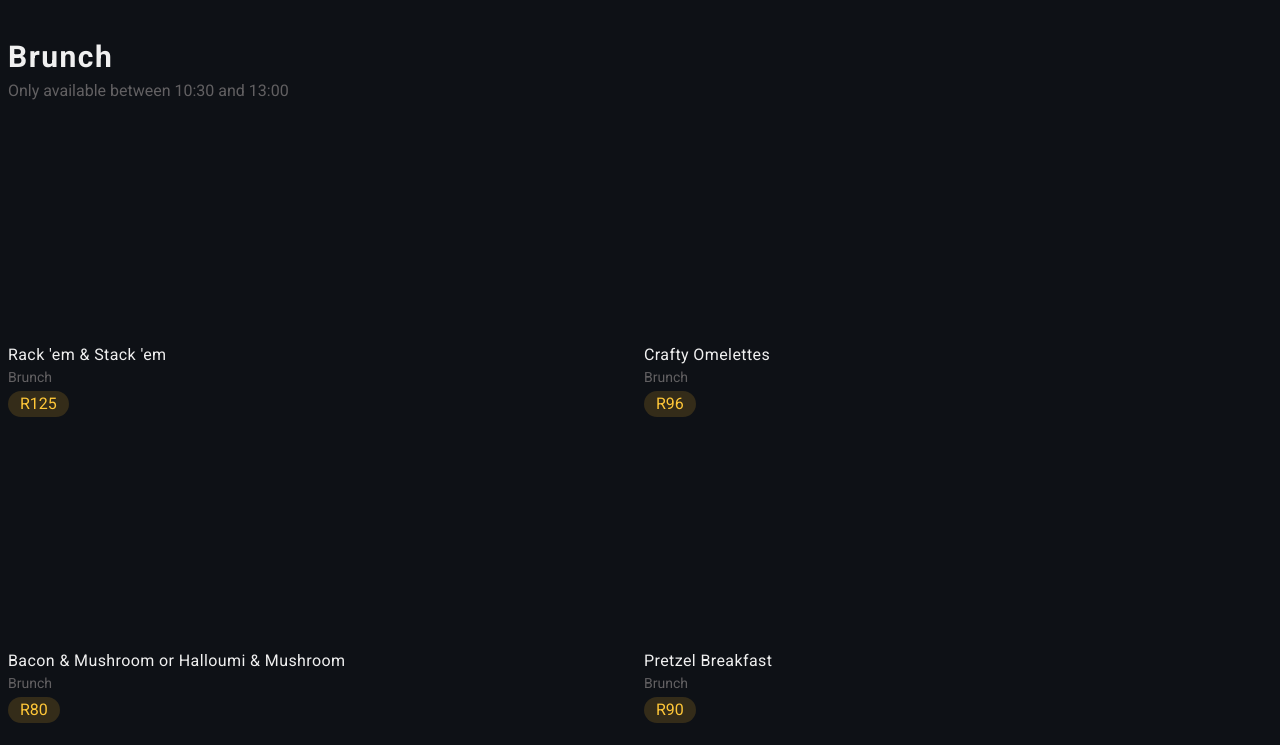
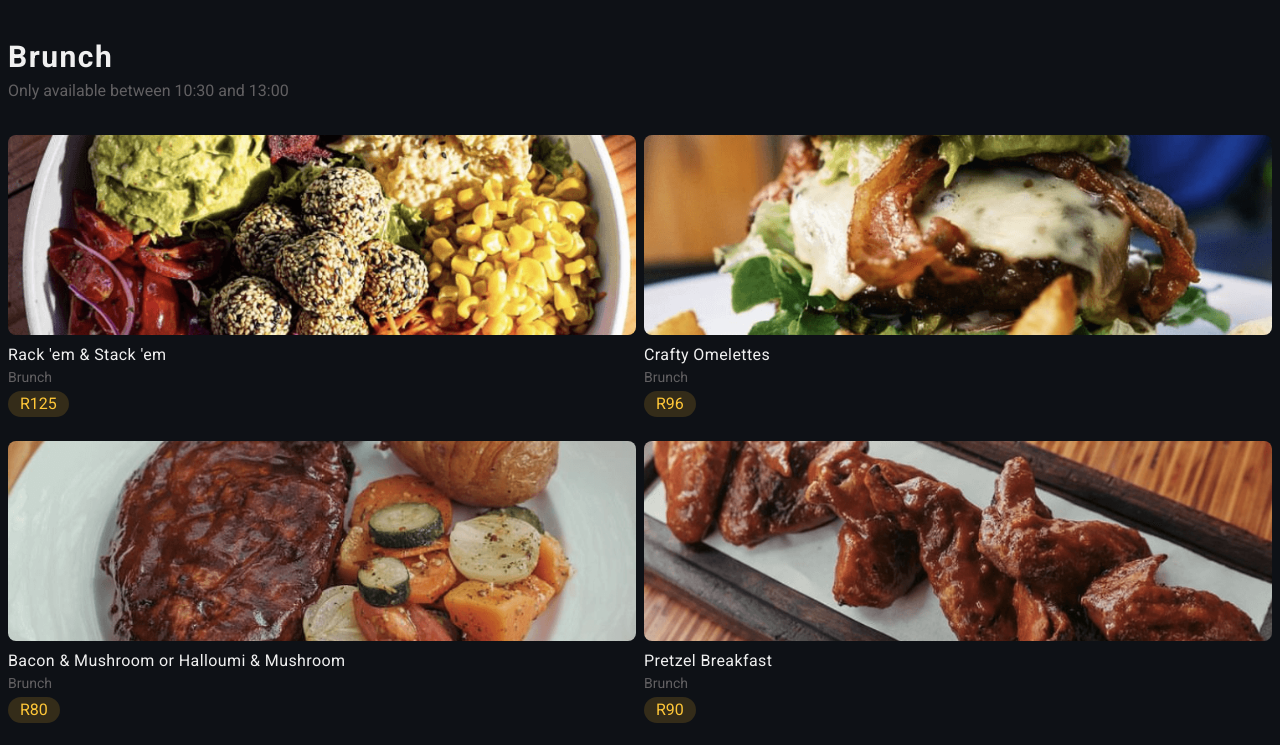
Before and after one commit to erichvorster/craft, a Next.js app: page / in a window 1280 px wide. Shown: the part 2020-2765 px from the top of the page. Built offline with nearby package versions, Linux system fonts and the light colour scheme.

Commit message:
updated loader for item card

```diff
--- a/components/ItemCard.tsx
+++ b/components/ItemCard.tsx
@@ -11,7 +11,7 @@ type ItemCardProps = {
 };
 
 const ItemCard = ({ img, food }: ItemCardProps) => {
-  const [isLoading, setIsLoading] = useState(true);
+  const [imageLoaded, setImageLoaded] = useState(false);
 
   return (
     <div className="flex flex-col h-full rounded mb-4">
@@ -24,15 +24,14 @@ const ItemCard = ({ img, food }: ItemCardProps) => {
           <Image src={newItem} height={20} width={25} alt="new item icon" />
         </div> */}
         <div className="h-[200px] w-auto rounded-lg">
-          {isLoading && <Skeleton />}
+          {!imageLoaded && <Skeleton />}
           <Image
             src={img}
             layout="fill"
             objectFit="cover"
             alt="food item"
-            className={`rounded-lg ${isLoading ? "hidden" : ""}`}
-            onLoadingComplete={() => setIsLoading(false)}
-            onError={() => setIsLoading(false)}
+            className="rounded-lg"
+            onLoadingComplete={() => setImageLoaded(true)}
           />
         </div>
       </div>
```
